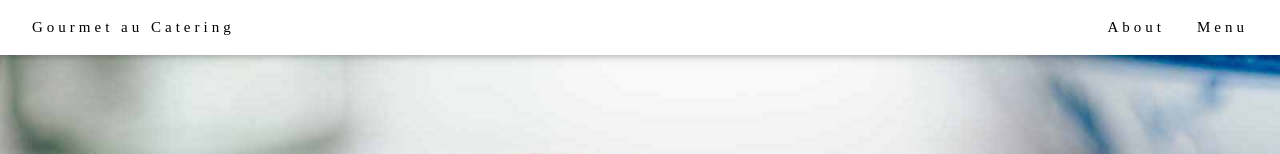
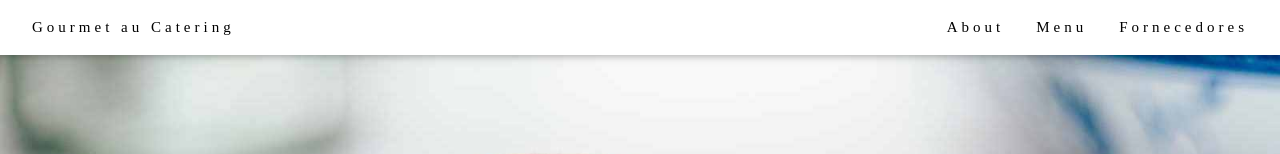
Before and after one commit to kotsubo93/MeuSite, a plain HTML site: page index.html in a window 1280 px wide. Shown: the top 154 px of the page. Drawn offline with nearby package versions, Linux system fonts and the light colour scheme.

Commit message:
MenuFornecedoresAdicionado

```diff
--- a/index.html
+++ b/index.html
@@ -23,6 +23,8 @@ h1, h2, h3, h4, h5, h6 {
     <div class="w3-right w3-hide-small">
       <a href="#about" class="w3-bar-item w3-button">About</a>
       <a href="#menu" class="w3-bar-item w3-button">Menu</a>
+      <a href="#fornecedores" class="w3-bar-item w3-button">Fornecedores</a>
+
     </div>
   </div>
 </div>
```
